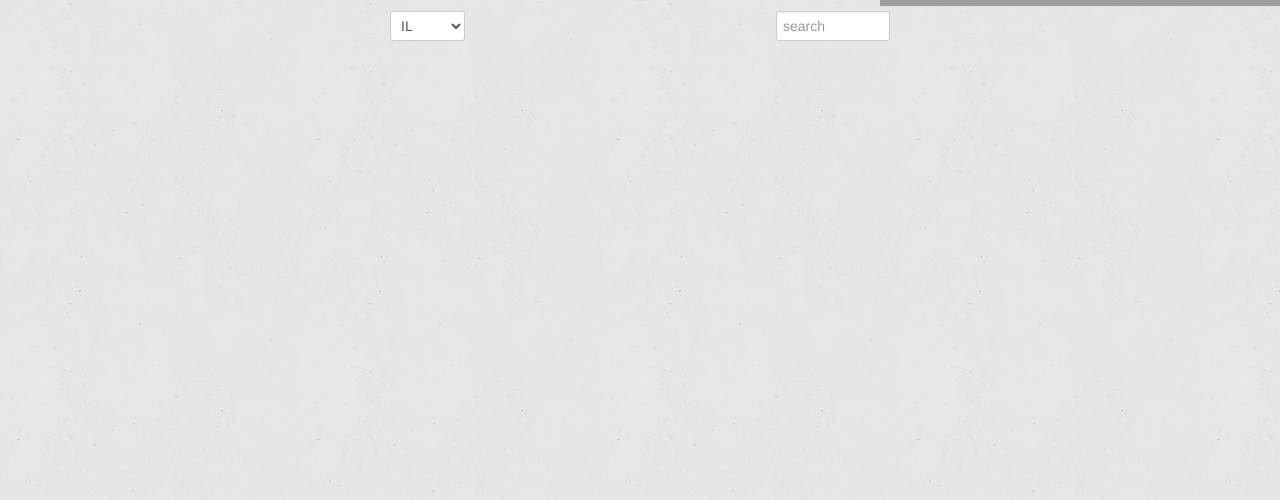
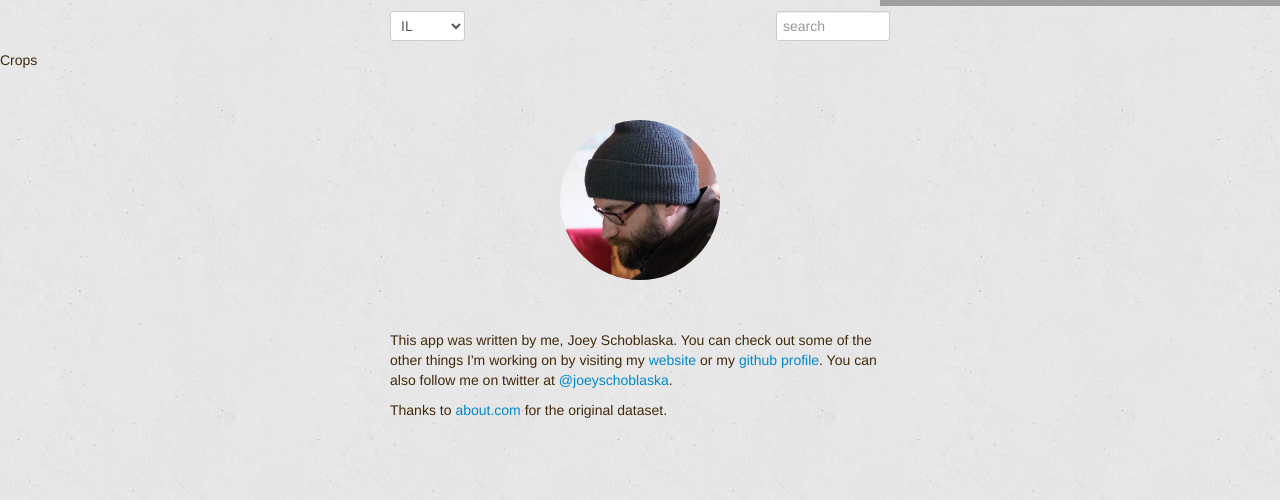
Before and after one commit to schoblaska/inseason, a React (Create React App) app: page / in a window 1280 px wide. Shown: the part 294-794 px from the top of the page. Built offline with nearby package versions, Linux system fonts and the light colour scheme; grey boxes are pictures that could not be loaded.

Commit message:
placeholder crops component

```diff
--- a/src/App.tsx
+++ b/src/App.tsx
@@ -3,6 +3,8 @@ import React, { useState, useMemo } from "react";
 import Controls from "./components/Controls";
 import GithubBanner from "./components/GithubBanner";
 import Header from "./components/Header";
+import Crops from "./components/Crops";
+import Footer from "./components/Footer";
 
 import "./App.css";
 
@@ -10,6 +12,7 @@ function App() {
   const [stateKey, setStateKey] = useState("IL");
   const data = useMemo(() => require("./data.json"), []);
   const stateKeys = Object.keys(data);
+  const crops = data[stateKey]["crops"];
 
   return (
     <div>
@@ -22,6 +25,8 @@ function App() {
           stateKeys={stateKeys}
         />
       </div>
+      <Crops crops={crops} />
+      <Footer />
     </div>
   );
 }
--- /dev/null
+++ b/src/components/Crops.tsx
@@ -0,0 +1,5 @@
+const Crops = ({ crops }: { crops: any }) => {
+  return <div>Crops</div>;
+};
+
+export default Crops;
```
Also changed, not shown: 1 other file (tests, documents, lock files or other folders).
